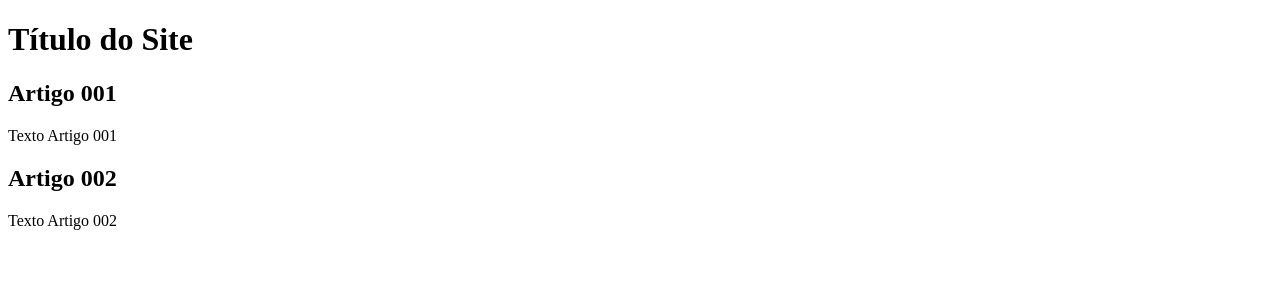
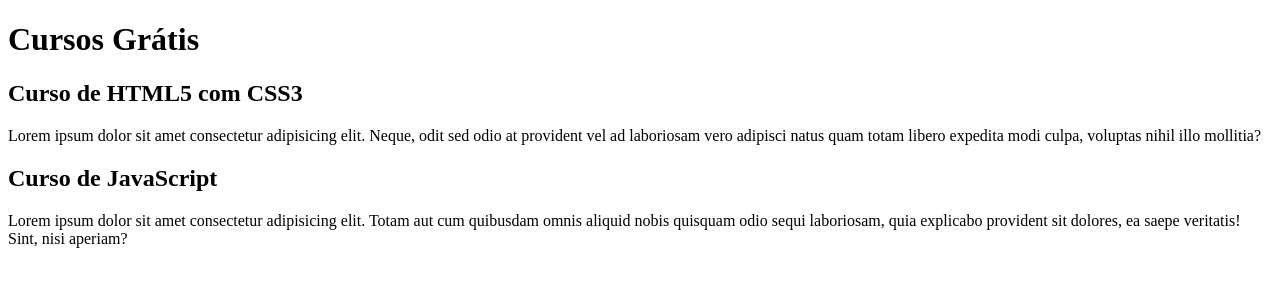
Before and after one commit to ffos2023/projeto-site, a plain HTML site: page index.html in a window 1280 px wide. Drawn offline with Linux system fonts and the light colour scheme.

Commit message:
comecei a escrever conteudo

```diff
--- a/index.html
+++ b/index.html
@@ -8,15 +8,15 @@
 <body>
     <main>
         <head>
-            <h1>Título do Site</h1>
+            <h1>Cursos Grátis</h1>
         </head>
         <article>
-            <h2>Artigo 001</h2>
-            <p>Texto Artigo 001</p>
+            <h2>Curso de HTML5 com CSS3</h2>
+            <p>Lorem ipsum dolor sit amet consectetur adipisicing elit. Neque, odit sed odio at provident vel ad laboriosam vero adipisci natus quam totam libero expedita modi culpa, voluptas nihil illo mollitia?</p>
         </article>
         <article>
-            <h2>Artigo 002</h2>
-            <p>Texto Artigo 002</p>
+            <h2>Curso de JavaScript</h2>
+            <p>Lorem ipsum dolor sit amet consectetur adipisicing elit. Totam aut cum quibusdam omnis aliquid nobis quisquam odio sequi laboriosam, quia explicabo provident sit dolores, ea saepe veritatis! Sint, nisi aperiam?</p>
         </article>
     </main>
 </body>
```
